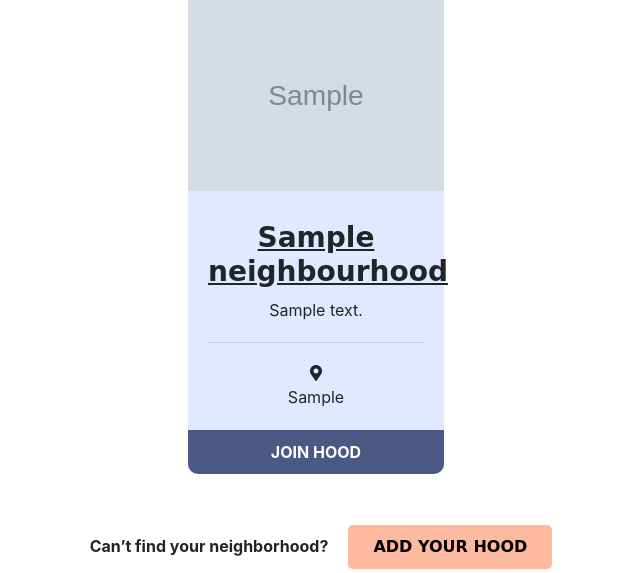
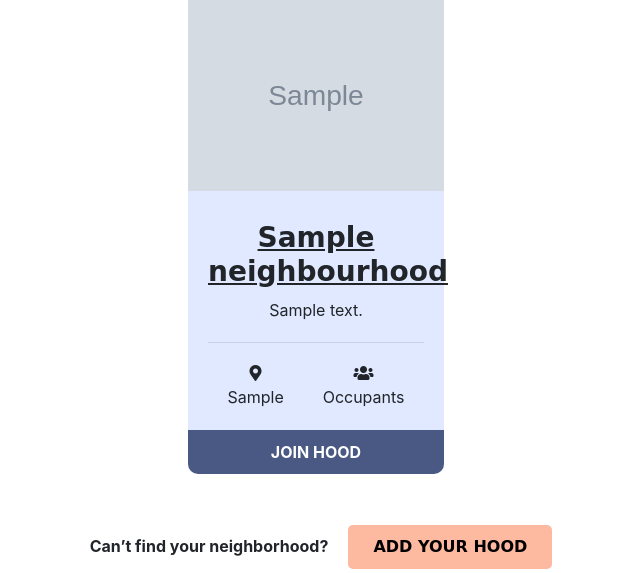
Before and after one commit to Shalyne-Waweru/The-Hood, a Django app: page / in a window 1280 px wide. Shown: the part 1165-1738 px from the top of the page, without its empty margins (319-959 px from the left). Run offline with Django 4.2, Linux system fonts and the light colour scheme; tables that the repository leaves empty hold one stand-in row (values such as "Sample post"); grey boxes marked "Sample" are stand-in pictures; some libraries are stand-ins or nearby versions; some web fonts are replaced.

Commit message:
updating index

```diff
--- a/hood/models.py
+++ b/hood/models.py
@@ -39,6 +39,8 @@ class Profile(models.Model):
     def __str__(self):
             return f'{self.user.username} profile'
 
+
+
     @receiver(post_save, sender=User)
     def create_user_profile(sender, instance, created, **kwargs):
         if created:
--- a/templates/index.html
+++ b/templates/index.html
@@ -92,10 +92,10 @@
                 <p>{{hood.location}}</p>
               </div>
 
-              <!-- <div class="occupants">
+              <div class="occupants">
                 <i class="fas fa-users"></i>
                 <p><strong>{{members.count}}</strong> Occupants</p>
-              </div> -->
+              </div>
             </div>
           </div>
 
```
